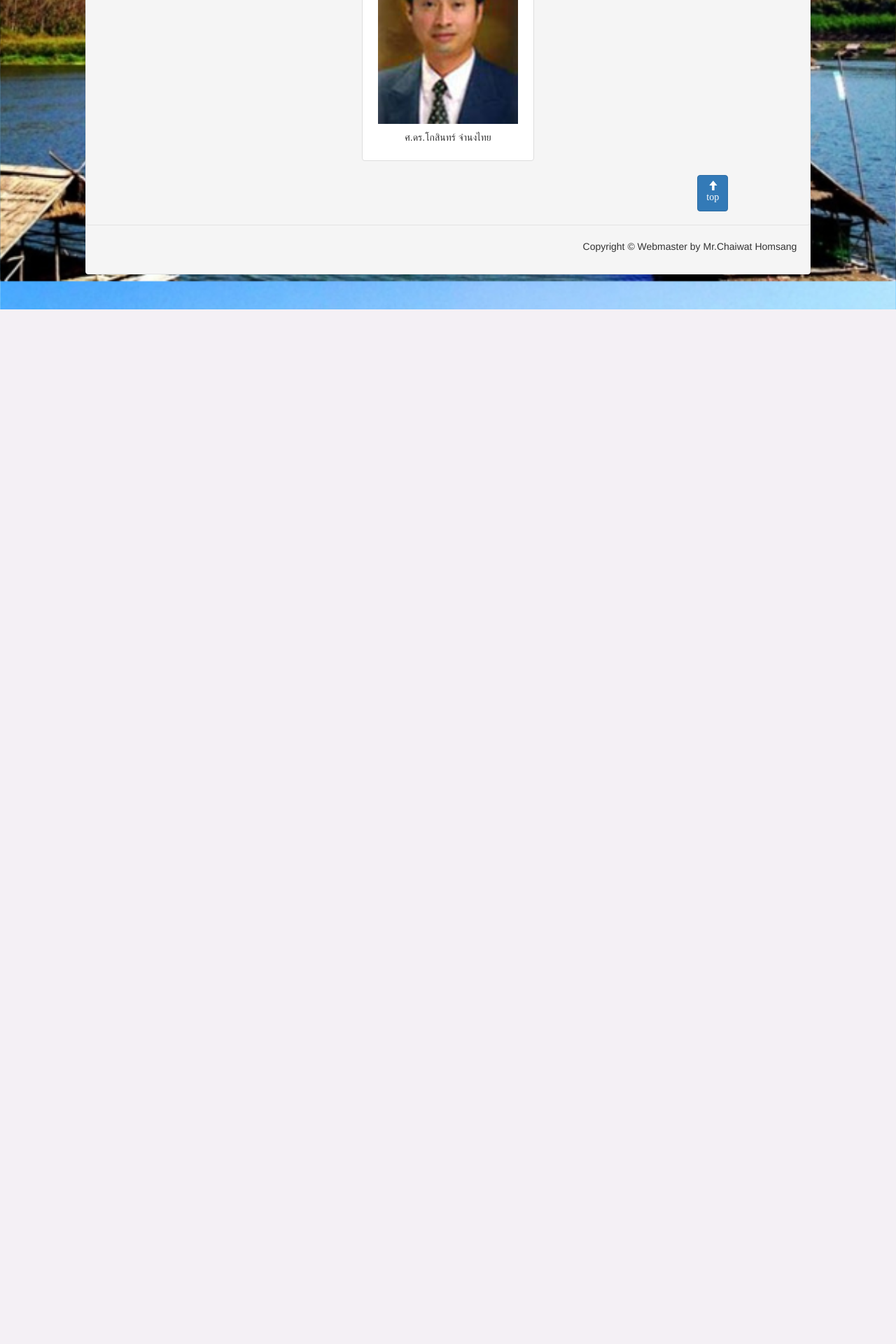
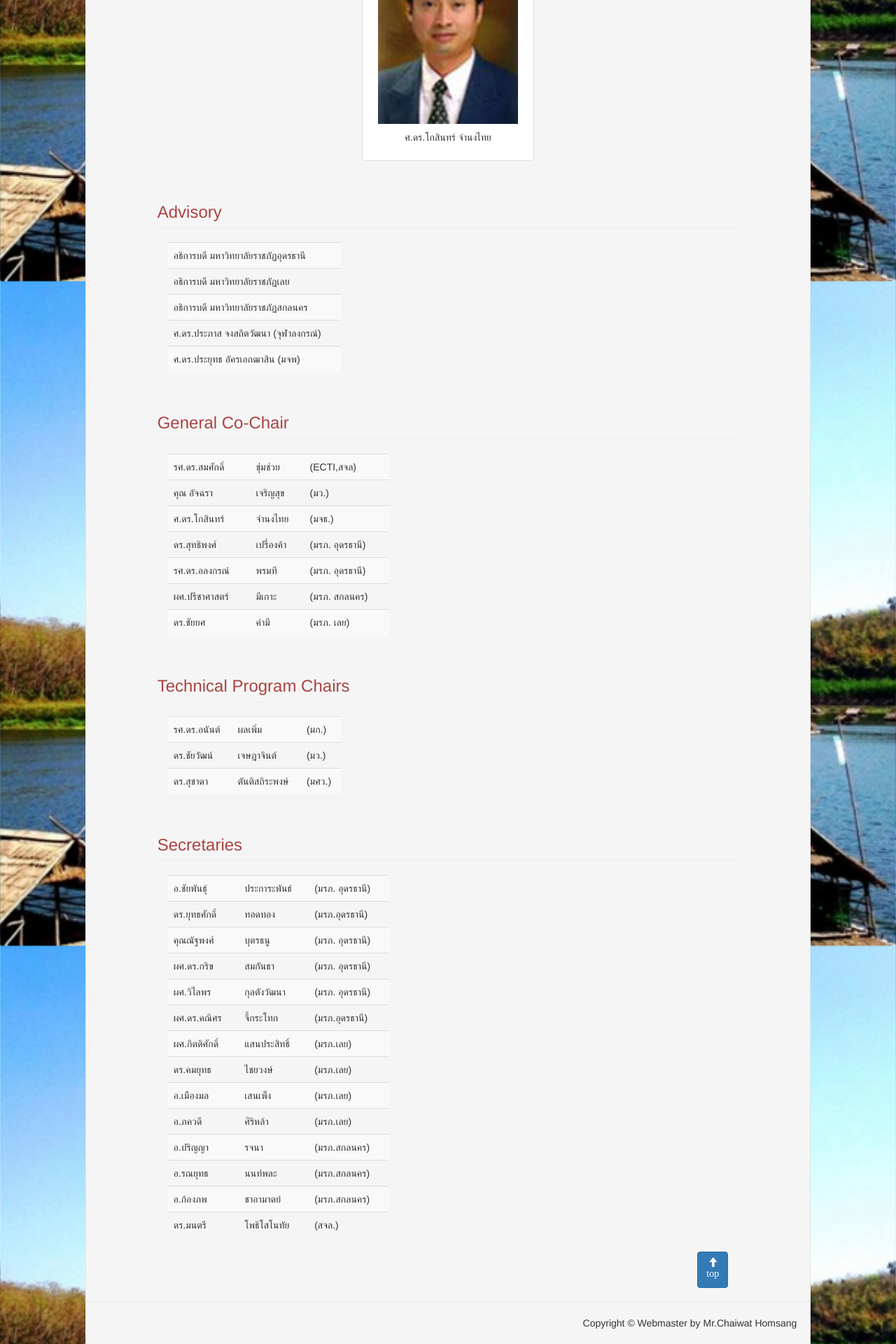
Before and after one commit to mynameistecs51/ecticard, a PHP site: page /committee.php in a window 1280 px wide. Shown: the part 1497-3417 px from the top of the page at 70% size. Before the commit the page ends 1939 px from the top, so only its background shows below. Run offline with PHP 8.4, Linux system fonts and the light colour scheme.

Commit message:
อัพเดท committee

```diff
--- a/committee.php
+++ b/committee.php
@@ -32,10 +32,10 @@
 		</tr>
 		<tr>
 			<td >
-			<div class="col-sm-6 col-md-4"></div>
+				<div class="col-sm-6 col-md-4"></div>
 				<div class="col-sm-6 col-md-4">
 					<div class="thumbnail">
-					<img src="assets/img/somsak.jpg" alt="..." style="width: 200px; height:270px; ">
+						<img src="assets/img/somsak.jpg" alt="..." style="width: 200px; height:270px; ">
 						<div class="caption text-center">
 							<p>รศ.ดร.สมศักดิ์ ชุมช่วย (สจล.)<br>นายกสมาคม ECTI </p>
 						</div>
@@ -49,13 +49,183 @@
 				<div class="col-sm-6 col-md-4"></div>
 				<div class="col-sm-6 col-md-4">
 					<div class="thumbnail">
-					<img src="assets/img/kosin.jpg" alt="..." style="width: 200px; height:270px; ">
+						<img src="assets/img/kosin.jpg" alt="..." style="width: 200px; height:270px; ">
 						<div class="caption text-center">
 							<p>ศ.ดร.โกสินทร์ จำนงไทย</p>
 						</div>
 					</div>
 				</div>
 			</td>
+		</td>
+	</tr>
+	<tr>
+		<td>
+			<h3 class="page-header text-danger">Advisory</h3>
+			<div class="col-sm-4">
+				<table  width="100%" class="table table-striped ">
+					<tr >
+						<td>อธิการบดี มหาวิทยาลัยราชภัฏอุดรธานี</td>
+					</tr>
+					<tr>
+						<td>อธิการบดี มหาวิทยาลัยราชภัฎเลย</td>
+					</tr>
+					<tr>
+						<td>อธิการบดี มหาวิทยาลัยราชภัฏสกลนคร</td>
+					</tr>
+					<tr colspan="3">
+						<td>ศ.ดร.ประภาส  จงสถิตวัฒนา (จุฬาลงกรณ์)</td>
+					</tr>
+					<tr>
+						<td>ศ.ดร.ประยุทธ  อัครเอกฒาสิน (มจพ)</td>
+					</tr>
+				</table>
+			</td>
+		</tr>
+		<tr>
+			<td >
+				<h3 class="page-header text-danger">General Co-Chair</h3>
+				<div class="col-sm-5">
+					<table width="100%" class="table table-striped ">
+						<tr >
+							<td>รศ.ดร.สมศักดิ์</td>
+							<td>ชุ่มช่วย</td>
+							<td>(ECTI,สจล)</td>
+						</tr>
+						<tr >
+							<td>คุณ อัจฉรา </td>
+							<td>เจริญสุข</td>
+							<td> (มว.)</td>
+						</tr>
+						<tr >
+							<td>ศ.ดร.โกสินทร์</td>
+							<td> จำนงไทย</td>
+							<td> (มจธ.)</td>
+						</tr>
+						<tr >
+							<td>ดร.สุทธิพงศ์</td>
+							<td> เปรื่องค้า</td>
+							<td> (มรภ. อุดรธานี)</td>
+						</tr>
+						<tr >
+							<td>รศ.ดร.อลงกรณ์</td>
+							<td> พรมที </td>
+							<td>(มรภ. อุดรธานี)</td>
+						</tr>
+						<tr>
+							<td>ผศ.ปรีชาศาสตร์ </td>
+							<td> มีเกาะ </td>
+							<td>(มรภ. สกลนคร)</td>
+						</tr>
+						<tr>
+							<td>ดร.ชัยยศ </td>
+							<td>คำมี </td>
+							<td>(มรภ. เลย)</td>
+						</tr>
+					</table>
+				</div>
+			</td>
+		</tr>
+		<tr>
+			<td >
+				<h3 class="page-header text-danger">Technical Program Chairs</h3>
+				<div class="col-sm-4">
+					<table width="100%" class="table table-striped ">
+						<tr >
+							<td>รศ.ดร.อนันต์ </td>
+							<td>ผลเพิ่ม </td>
+							<td>(มก.)</td>
+						</tr>
+						<tr>
+							<td>ดร.ชัยวัฒน์ </td>
+							<td>เจษฎาจินต์ </td>
+							<td>(มว.)</td>
+						</tr>
+						<tr>
+							<td>ดร.สุชาดา</td>
+							<td> ตันติสถิระพงษ์</td>
+							<td> (มศว.)</td>
+						</tr>
+					</table>
+				</div>
+			</td>
+		</tr>
+		<tr>
+			<td>
+				<h3 class="page-header text-danger">Secretaries</h3>
+				<div class="col-sm-5">
+					<table width="100%" class="table table-striped ">
+						<tr >
+							<td>อ.ชัยพันธุ์ </td>
+							<td>ประการะพันธ์ </td>
+							<td>(มรภ. อุดรธานี)</td>
+						</tr>
+						<tr>
+							<td>ดร.ยุทธศักดิ์</td>
+							<td> ทอดทอง </td>
+							<td>(มรภ.อุดรธานี)	</td>
+						</tr>
+						<tr>
+							<td>คุณณัฐพงศ์ </td>
+							<td>บุตรธนู </td>
+							<td>(มรภ. อุดรธานี)</td>
+						</tr>
+						<tr>
+							<td>ผศ.ดร.กริข </td>
+							<td>สมกันธา </td>
+							<td>(มรภ. อุดรธานี)</td>
+						</tr>
+						<tr>
+							<td>ผศ.วิไลพร </td>
+							<td> กุลตังวัฒนา </td>
+							<td>(มรภ. อุดรธานี)</td>
+						</tr>
+						<tr>
+							<td>ผศ.ดร.คณิศร </td>
+							<td>จี้กระโทก </td>
+							<td>(มรภ.อุดรธานี)</td>
+						</tr>
+						<tr>
+							<td>ผศ.กิตติศักดิ์ </td>
+							<td>แสนประสิทธิ์</td>
+							<td> (มรภ.เลย)</td>
+						</tr>
+						<tr>
+							<td>ดร.คมยุทธ </td>
+							<td> ไชยวงษ์</td>
+							<td> (มรภ.เลย)</td>
+						</tr>
+						<tr>
+							<td>อ.เมืองมล </td>
+							<td>เสนเพ็ง</td>
+							<td> (มรภ.เลย)</td>
+						</tr>
+						<tr>
+							<td>อ.ภควดี </td>
+							<td>ศิริหล้า </td>
+							<td>(มรภ.เลย)</td>
+						</tr>
+						<tr>
+							<td>อ.ปริญญา</td>
+							<td> รจนา </td>
+							<td>(มรภ.สกลนคร)</td>
+						</tr>
+						<tr>
+							<td>อ.รณยุทธ </td>
+							<td>นนท์พละ</td>
+							<td> (มรภ.สกลนคร)</td>
+						</tr>
+						<tr>
+							<td>อ.ก้องภพ</td>
+							<td> ชาอามาตย์</td>
+							<td> (มรภ.สกลนคร)</td>
+						</tr>
+						<tr>
+							<td>ดร.มนตรี </td>
+							<td>โพธิโสโนทัย </td>
+							<td>(สจล.)</td>
+						</tr>
+					</table>
+				</div>
 			</td>
 		</tr>
 	</table>
```
